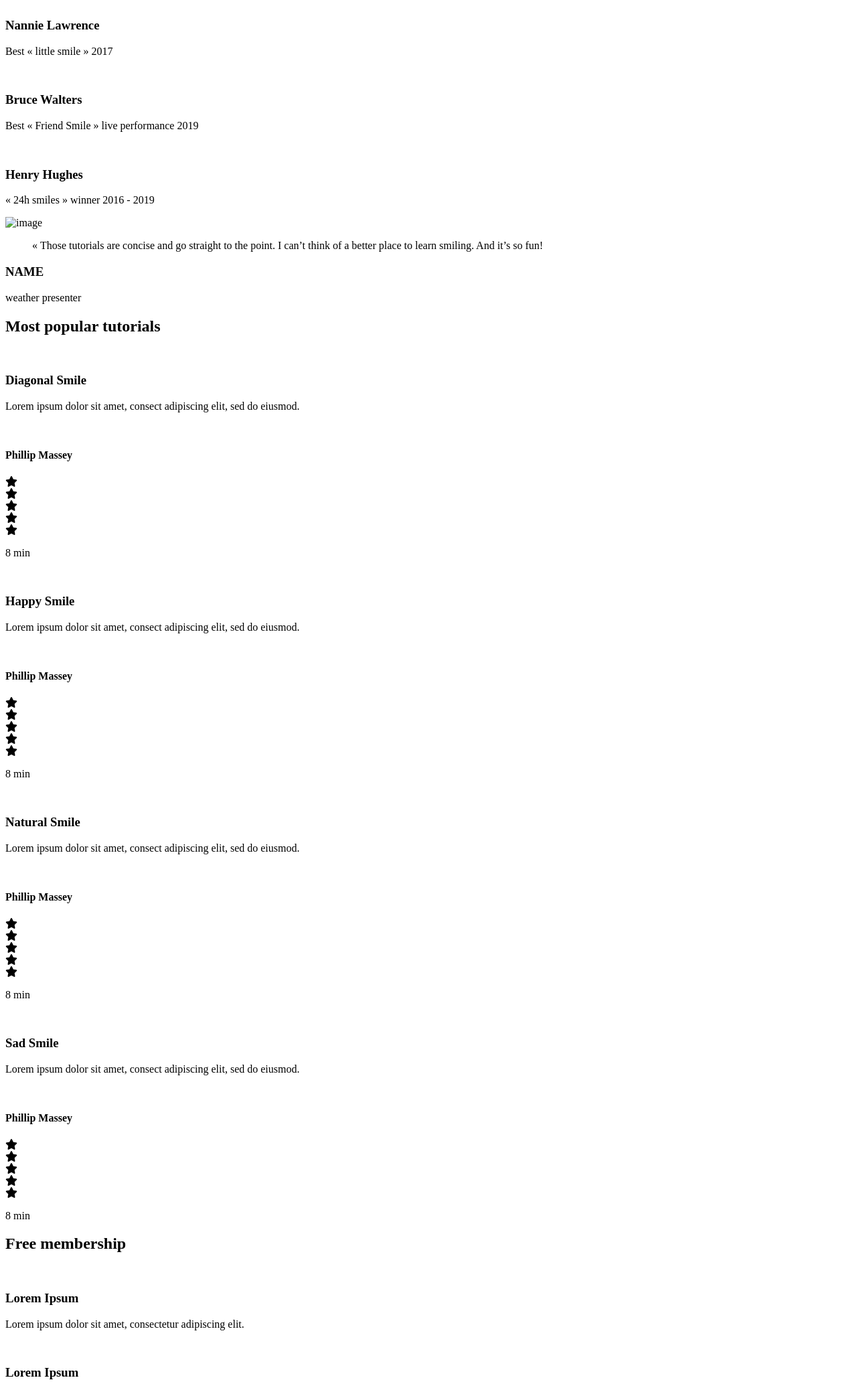
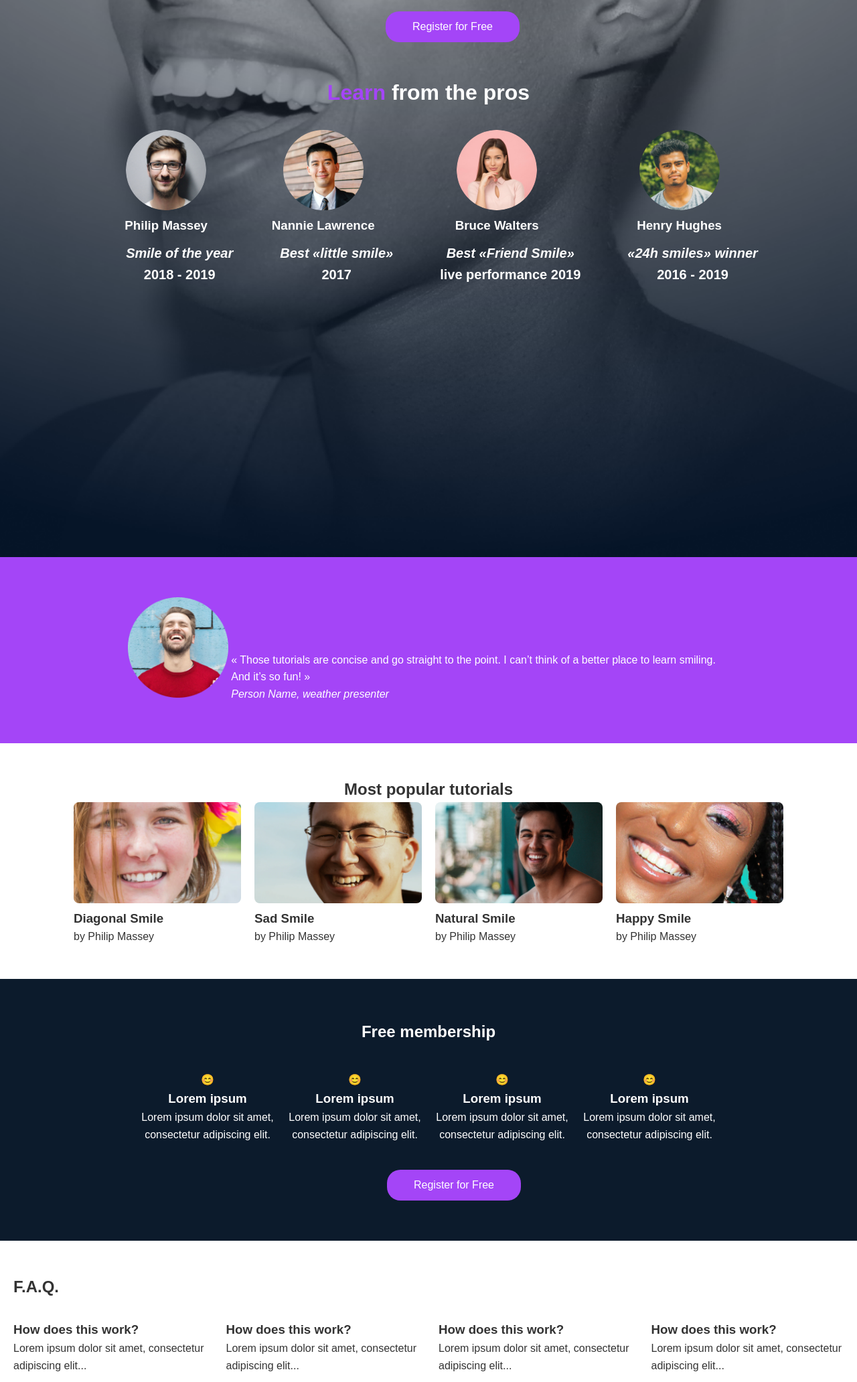
Before and after one commit to GEM-7/alx_html_css, a plain HTML site: page css_advanced/index.html in a window 1280 px wide. Shown: the part 608-2672 px from the top of the page at 67% size. Drawn offline with Linux system fonts and the light colour scheme.

Commit message:
Styling for index.html in styles.cc and update of index.html

```diff
--- a/css_advanced/index.html
+++ b/css_advanced/index.html
@@ -1,213 +1,177 @@
 <!DOCTYPE html>
+<html lang="en">
 
-<html lang="en">
 <head>
-    <meta charset="UTF-8">
-    <meta name="viewport" content="width=device-width, initial-scale=1.0">
-    <script src="https://kit.fontawesome.com/4a2b055604.js" crossorigin="anonymous"></script>
-    <link rel="stylesheet" href="styles.css">
-    <title>Document</title>
+    <meta charset="UTF-8" />
+    <meta name="viewport" content="width=device-width, initial-scale=1.0" />
+    <title>SmileSchool</title>
+    <link rel="stylesheet" href="styles.css" />
 </head>
+
 <body>
-    <header>
-        <nav>
-            <img src="https://fakeimg.pl/250x250?text=Sample+Logo" alt="logo">
-
-            <ul>
-                <li><a href="#">COURSE</a></li>
-                <li><a href="#">PRICING</a></li>
-                <li><a href="#">LOGIN</a></li>
+    <!-- HEADER / HERO SECTION -->
+    <header class="hero">
+        <nav class="navbar">
+            <div class="logo">
+                <img src="/CSS Advanced Images/logo.png" alt="logo">
+            </div>
+            <ul class="nav-links">
+                <li><a href="#">Courses</a></li>
+                <li><a href="#">Pricing</a></li>
+                <li><a href="#">Login</a></li>
             </ul>
         </nav>
-
-    </header>
-    <main>
-        <section>
-            <div>
+        <div class="hero-content">
             <h1>Get schooled</h1>
-                <span>SMILES</span>
-                <span>GRIN</span>
-                <span>LAUGH</span>
-                <button>REGISTER FOR FREE</button>
+            <p>SMILES</p>
+            <p> GRIN</p>
+            <p>LAUGH</p>
+            <a href="#" class="btn-primary">Register for Free</a>
         </div>
-            <div>
-                <h2>Learn from the pros</h2>
-                <div>
-                    <div>
-                        <img src="./images/1 (3).png" alt="">
-                        <h3>Phillip Massey</h3>
-                        <p>« Smile of the year » 2018 - 2019</p>
+        <!-- LEARN FROM THE PROS -->
+        <div class="pros">
+            <h2 class="color1">Learn <span style="color: white;">from the pros</span></h2>
+            <div class="pros-cards">
+                <div class="pro">
+                    <img src="/CSS Advanced Images/1.png" alt="Philip Massey" />
+                    <h3>Philip Massey</h3>
+                    <p>
+                        <em>Smile of the year</em> <br />
+                        2018 - 2019
+                    </p>
                 </div>
-                    <div>
-                        <img src="./images/6.png" alt="">
+                <div class="pro">
+                    <img src="/CSS Advanced Images/2.png" alt="Nannie Lawrence" />
                     <h3>Nannie Lawrence</h3>
-                        <p>Best « little smile » 2017</p>
+                    <p>
+                        <em>Best «little smile»</em> <br />
+                        2017
+                    </p>
                 </div>
-                    <div>
-                        <img src="./images/7.png" alt="">
+                <div class="pro">
+                    <img src="/CSS Advanced Images/3.png" alt="Bruce Walters" />
                     <h3>Bruce Walters</h3>
-                        <p>Best « Friend Smile » live performance 2019</p>
+                    <p>
+                        <em>Best «Friend Smile»</em> <br />
+                        live performance 2019
+                    </p>
                 </div>
-                    <div>
-                        <img src="./images/8.png" alt="">
+                <div class="pro">
+                    <img src="/CSS Advanced Images/4.png" alt="Henry Hughes" />
                     <h3>Henry Hughes</h3>
-                        <p>« 24h smiles » winner 2016 - 2019</p>
+                    <p>
+                        <em>«24h smiles» winner</em> <br />
+                        2016 - 2019
+                    </p>
                 </div>
             </div>
         </div>
+    </header>
+
+
+
+    <!-- TESTIMONIAL -->
+    <section class="testimonial">
+        <img src="/CSS Advanced Images/5.png" alt="testimonial" />
+        <blockquote>
+            <p>
+                « Those tutorials are concise and go straight to the point. I can’t
+                think of a better place to learn smiling. And it’s so fun! »
+            </p>
+            <cite>Person Name, <span>weather presenter</span></cite>
+        </blockquote>
     </section>
-        <section>
-            <div>
-                <img src="./images/Bitmap.png" alt="image">
+
+    <!-- POPULAR TUTORIALS -->
+    <section class="tutorials">
+        <h2>Most <span>popular</span> tutorials</h2>
+        <div class="tutorial-cards">
+            <div class="tutorial">
+                <img src="/CSS Advanced Images/7.png" alt="Diagonal Smile" />
+                <h3>Diagonal Smile</h3>
+                <p>by Philip Massey</p>
             </div>
-            <div>
-                <blockquote>« Those tutorials are concise and go straight to the point. I can’t think of a better place to learn smiling. And it’s so fun!</blockquote>
-                <h3>NAME</h3>
-                <P>weather presenter</P>
+            <div class="tutorial">
+                <img src="/CSS Advanced Images/6.png" alt="Sad Smile" />
+                <h3>Sad Smile</h3>
+                <p>by Philip Massey</p>
+            </div>
+            <div class="tutorial">
+                <img src="/CSS Advanced Images/8.png" alt="Natural Smile" />
+                <h3>Natural Smile</h3>
+                <p>by Philip Massey</p>
+            </div>
+            <div class="tutorial">
+                <img src="/CSS Advanced Images/9.png" alt="Happy Smile" />
+                <h3>Happy Smile</h3>
+                <p>by Philip Massey</p>
+            </div>
         </div>
     </section>
-        <section>
-            <h2>Most popular tutorials</h2>
-            <div>
-                <img src="./images/Bitmap (1).png" alt="">
-                <h3>Diagonal Smile</h3>
-                <p>Lorem ipsum dolor sit amet, consect adipiscing elit, sed do eiusmod.</p>
-                <div>
-                    <img src="./images/1 (3).png" alt="">
-                    <h4>Phillip Massey</h4>
-                </div>
-                <div>
-                    <div><i class="fa-solid fa-star"></i></div>
-                    <div><i class="fa-solid fa-star"></i></div>
-                    <div><i class="fa-solid fa-star"></i></div>
-                    <div><i class="fa-solid fa-star"></i></div>
-                    <div><i class="fa-solid fa-star"></i></div>
-                </div>
-                <p>8 min</p>
-            </div>
-            <div>
-                <img src="./images/Bitmap (4).png" alt="">
-                <h3>Happy Smile</h3>
-                <p>Lorem ipsum dolor sit amet, consect adipiscing elit, sed do eiusmod.</p>
-                <div>
-                    <img src="./images/1 (3).png" alt="">
-                    <h4>Phillip Massey</h4>
-                </div>
-                <div>
-                    <div><i class="fa-solid fa-star"></i></div>
-                    <div><i class="fa-solid fa-star"></i></div>
-                    <div><i class="fa-solid fa-star"></i></div>
-                    <div><i class="fa-solid fa-star"></i></div>
-                    <div><i class="fa-solid fa-star"></i></div>
-                </div>
-                <p>8 min</p>
-            </div>
-            <div>
-                <img src="./images/Bitmap (3).png" alt="">
-                <h3>Natural Smile</h3>
-                <p>Lorem ipsum dolor sit amet, consect adipiscing elit, sed do eiusmod.</p>
-                <div>
-                    <img src="./images/1 (3).png" alt="">
-                    <h4>Phillip Massey</h4>
-                </div>
-                <div>
-                    <div><i class="fa-solid fa-star"></i></div>
-                    <div><i class="fa-solid fa-star"></i></div>
-                    <div><i class="fa-solid fa-star"></i></div>
-                    <div><i class="fa-solid fa-star"></i></div>
-                    <div><i class="fa-solid fa-star"></i></div>
-                </div>
-                <p>8 min</p>
-            </div>
-            <div>
-                <img src="./images/Bitmap (2).png" alt="">
-                <h3>Sad Smile</h3>
-                <p>Lorem ipsum dolor sit amet, consect adipiscing elit, sed do eiusmod.</p>
-                <div>
-                    <img src="./images/1 (3).png" alt="">
-                    <h4>Phillip Massey</h4>
-                </div>
-                <div>
-                    <div><i class="fa-solid fa-star"></i></div>
-                    <div><i class="fa-solid fa-star"></i></div>
-                    <div><i class="fa-solid fa-star"></i></div>
-                    <div><i class="fa-solid fa-star"></i></div>
-                    <div><i class="fa-solid fa-star"></i></div>
-                </div>
-                <p>8 min</p>
-            </div>
-        </section>
-        <section>
-            <h2>Free membership</h2>
-            <div>
-                <img src="./images/smile.svg" alt="">
-                <h3>Lorem Ipsum</h3>
+
+    <!-- FREE MEMBERSHIP -->
+    <section class="membership">
+        <h2><span>Free</span> membership</h2>
+        <div class="features">
+            <div class="feature">
+                <p>😊</p>
+                <h3>Lorem ipsum</h3>
                 <p>Lorem ipsum dolor sit amet, consectetur adipiscing elit.</p>
             </div>
-            <div>
-                <img src="./images/smile.svg" alt="">
-                <h3>Lorem Ipsum</h3>
+            <div class="feature">
+                <p>😊</p>
+                <h3>Lorem ipsum</h3>
                 <p>Lorem ipsum dolor sit amet, consectetur adipiscing elit.</p>
             </div>
-            <div>
-                <img src="./images/smile.svg" alt="">
-                <h3>Lorem Ipsum</h3>
+            <div class="feature">
+                <p>😊</p>
+                <h3>Lorem ipsum</h3>
                 <p>Lorem ipsum dolor sit amet, consectetur adipiscing elit.</p>
             </div>
-            <div>
-                <img src="./images/smile.svg" alt="">
-                <h3>Lorem Ipsum</h3>
+            <div class="feature">
+                <p>😊</p>
+                <h3>Lorem ipsum</h3>
                 <p>Lorem ipsum dolor sit amet, consectetur adipiscing elit.</p>
             </div>
-            <button>REGISTER FOR FREE</button>
+        </div>
+        <a href="#" class="btn-primary">Register for Free</a>
     </section>
-        <section>
-            <h2>F.A.Q</h2>
-            <div>
-                <div>
+
+    <!-- FAQ -->
+    <section class="faq">
+        <h2>F.A.Q.</h2>
+        <div class="faq-grid">
             <div>
                 <h3>How does this work?</h3>
-                    </div>
-                    <div>
-                        Lorem ipsum dolor sit amet, consectetur adipiscing elit, sed do eiusmod tempor incididunt ut labore et dolore magna aliqua. Ut enim ad minim veniam, quis nostrud exercitation ullamco laboris nisi ut aliquip ex ea commodo consequat. Duis aute irure dolor in reprehenderit in voluptate velit esse cillum dolore eu fugiat nulla pariatur. Excepteur sint occaecat cupidatat non proident, sunt in culpa qui officia deserunt mollit anim id est laborum.
-                    </div>
-
-                    <div>
-                        <h3>How does this work?</h3>
-                    </div>
-                    <div>
-                        Lorem ipsum dolor sit amet, consectetur adipiscing elit, sed do eiusmod tempor incididunt ut labore et dolore magna aliqua. Ut enim ad minim veniam, quis nostrud exercitation ullamco laboris nisi ut aliquip ex ea commodo consequat. Duis aute irure dolor in reprehenderit in voluptate velit esse cillum dolore eu fugiat nulla pariatur. Excepteur sint occaecat cupidatat non proident, sunt in culpa qui officia deserunt mollit anim id est laborum.
-                    </div>
-                </div>
-                <div>
-                    <div>
-                        <h3>How does this work?</h3>
-                    </div>
-                    <div>
-                        Lorem ipsum dolor sit amet, consectetur adipiscing elit, sed do eiusmod tempor incididunt ut labore et dolore magna aliqua. Ut enim ad minim veniam, quis nostrud exercitation ullamco laboris nisi ut aliquip ex ea commodo consequat. Duis aute irure dolor in reprehenderit in voluptate velit esse cillum dolore eu fugiat nulla pariatur. Excepteur sint occaecat cupidatat non proident, sunt in culpa qui officia deserunt mollit anim id est laborum.
+                <p>Lorem ipsum dolor sit amet, consectetur adipiscing elit...</p>
             </div>
             <div>
                 <h3>How does this work?</h3>
+                <p>Lorem ipsum dolor sit amet, consectetur adipiscing elit...</p>
             </div>
             <div>
-                        Lorem ipsum dolor sit amet, consectetur adipiscing elit, sed do eiusmod tempor incididunt ut labore et dolore magna aliqua. Ut enim ad minim veniam, quis nostrud exercitation ullamco laboris nisi ut aliquip ex ea commodo consequat. Duis aute irure dolor in reprehenderit in voluptate velit esse cillum dolore eu fugiat nulla pariatur. Excepteur sint occaecat cupidatat non proident, sunt in culpa qui officia deserunt mollit anim id est laborum.
+                <h3>How does this work?</h3>
+                <p>Lorem ipsum dolor sit amet, consectetur adipiscing elit...</p>
             </div>
+            <div>
+                <h3>How does this work?</h3>
+                <p>Lorem ipsum dolor sit amet, consectetur adipiscing elit...</p>
             </div>
         </div>
     </section>
-    </main>
+
+    <!-- FOOTER -->
     <footer>
-        <section>
-            <div>
-                <img src="https://fakeimg.pl/250x250?text=Sample+Logo" alt="logo">
-                <div>
-                    <i class="fa-brands fa-facebook"></i>
-                    <i class="fa-brands fa-twitter"></i>
-                    <i class="fa-brands fa-instagram"></i>
+        <div class="footer-content">
+            <div class="footer-logo">😊 SmileSchool</div>
+            <div class="socials">
+                <a href="#">🌐</a>
+                <a href="#">🐦</a>
+                <a href="#">📸</a>
             </div>
         </div>
-            <p>©smileschool 2020</p>
-        </section>
+        <p>&copy; SmileSchool 2020</p>
     </footer>
 </body>
+
 </html>
--- a/css_advanced/styles.css
+++ b/css_advanced/styles.css
@@ -0,0 +1,203 @@
+/* Reset */
+* {
+    margin: 0;
+    padding: 0;
+    box-sizing: border-box;
+}
+
+body {
+    font-family: Arial, sans-serif;
+    line-height: 1.6;
+    color: #333;
+}
+
+/* Navbar */
+.navbar {
+    display: flex;
+    justify-content: space-between;
+    align-items: center;
+    padding: 20px;
+    position: absolute;
+    width: 100%;
+    top: 0;
+    color: white;
+}
+
+.navbar .logo {
+    font-size: 1.2rem;
+    font-weight: bold;
+}
+
+.nav-links {
+    display: flex;
+    gap: 20px;
+    list-style: none;
+}
+
+.nav-links a {
+    color: white;
+    text-decoration: none;
+    font-weight: bold;
+}
+
+header div p {
+    font-size: 20px;
+    margin-top: 10px;
+    font-weight: bold;
+    color: white;
+    display: inline-block;
+    align-items: center;
+    padding-left: 40px;
+}
+
+/* Hero Section */
+.hero {
+    background: url("/CSS Advanced Images/Object.png") no-repeat center center/cover;
+    color: white;
+    text-align: center;
+    height: 180vh;
+    display: flex;
+    flex-direction: column;
+    justify-content: center;
+    position: relative;
+}
+
+.hero-content h1 {
+    font-size: 120px;
+}
+
+.color1{
+    color: #a445f7;
+}
+.btn-primary {
+    display: block;
+    left: 45%;
+    position: relative;
+    background: #a445f7;
+    color: white;
+    padding: 10px 20px;
+    border-radius: 20px;
+    margin-top: 35px;
+    text-decoration: none;
+    width: 200px;
+}
+
+/* Pros Section */
+.pros {
+    padding: 50px 20px;
+    text-align: center;
+}
+
+.pros h2 {
+    font-size: 2rem;
+    margin-bottom: 30px;
+}
+
+.pros-cards {
+    display: flex;
+    justify-content: center;
+    gap: 30px;
+    flex-wrap: wrap;
+}
+
+.pro img {
+    border-radius: 50%;
+    width: 120px;
+    height: 120px;
+    object-fit: cover;
+}
+
+/* Testimonial */
+.testimonial {
+    background: #a445f7;
+    color: white;
+    padding: 60px 20px;
+    text-align: center;
+}
+
+section img {
+    display: inline-block;
+    flex: 1;
+    width: 150px;
+}
+
+.testimonial blockquote {
+    display: inline-block;
+    width: 60%;
+    margin: auto;
+    text-align: left;
+}
+
+/* Tutorials */
+.tutorials {
+    padding: 50px 20px;
+    text-align: center;
+}
+
+.tutorial-cards {
+    display: flex;
+    justify-content: center;
+    gap: 20px;
+    flex-wrap: wrap;
+}
+
+.tutorial {
+    max-width: 250px;
+    text-align: left;
+}
+
+.tutorial img {
+    width: 100%;
+    border-radius: 8px;
+}
+
+/* Membership */
+.membership {
+    background: #0c1b2c;
+    color: white;
+    text-align: center;
+    padding: 60px 20px;
+}
+
+.features {
+    display: flex;
+    justify-content: center;
+    gap: 20px;
+    flex-wrap: wrap;
+    margin: 40px 0;
+}
+
+.feature {
+    max-width: 200px;
+}
+
+/* FAQ */
+.faq {
+    padding: 50px 20px;
+}
+
+.faq-grid {
+    display: grid;
+    grid-template-columns: repeat(auto-fit, minmax(250px, 1fr));
+    gap: 30px;
+    margin-top: 30px;
+}
+
+/* Footer */
+footer {
+    background: #0c1b2c;
+    color: white;
+    text-align: center;
+    padding: 20px;
+}
+
+.footer-content {
+    display: flex;
+    justify-content: space-between;
+    align-items: center;
+    flex-wrap: wrap;
+}
+
+.footer-logo {
+    font-weight: bold;
+}
```
Also changed, not shown: 1 other file. Lines whose indentation alone changed are shown as unchanged.
